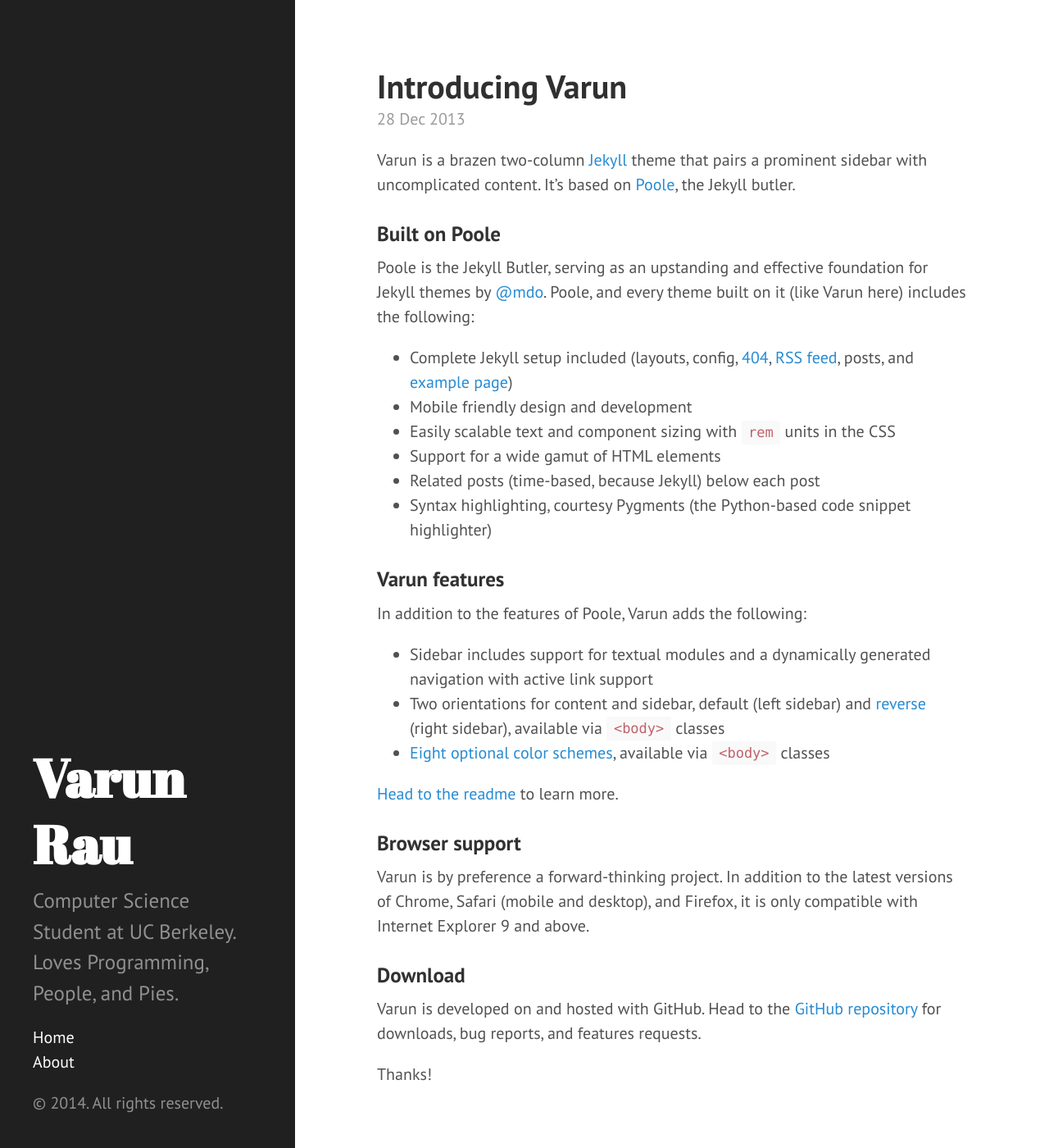
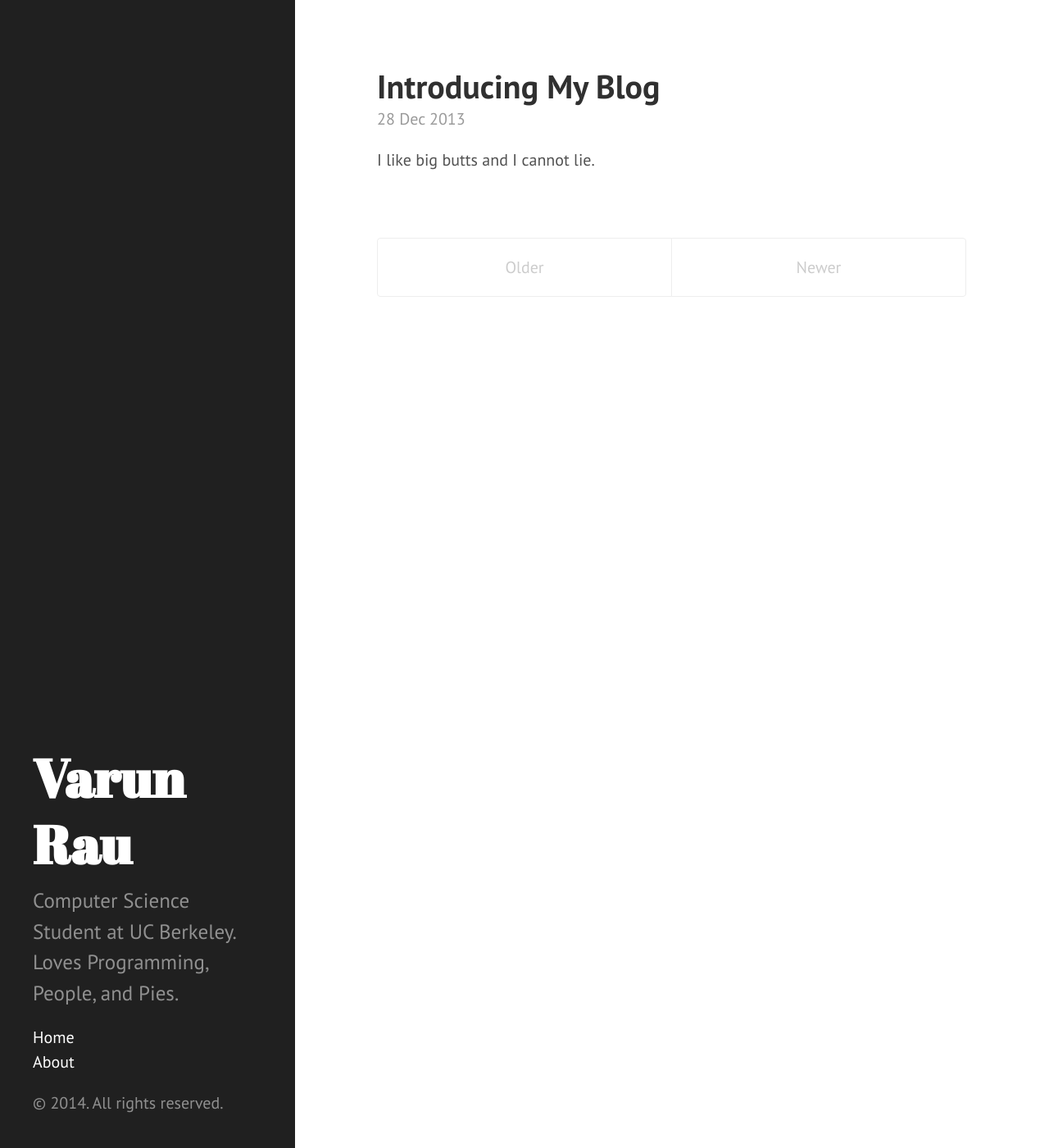
Before and after one commit to varunrau/varunrau.github.com, a Jekyll site: the page built from index.html, in a window 1280 px wide and 1400 px high. Shown: the whole window at 82% size. Built offline with Jekyll 4.4.1, drawn with Linux system fonts in a browser that asks for light colours; Markdown is read by kramdown in place of the engine named in the settings; the list of posts is cut into pages by our own code; some of the changed text lies outside the part shown.

Commit message:
changed post content

```diff
--- a/_posts/2012-02-06-whats-jekyll.md
+++ /dev/null
@@ -1,12 +0,0 @@
----
-layout: post
-title: What's Jekyll?
----
-
-[Jekyll](http://jekyllrb.com) is a static site generator, an open-source tool for creating simple yet powerful websites of all shapes and sizes. From [the project's readme](https://github.com/mojombo/jekyll/blob/master/README.markdown):
-
-  > Jekyll is a simple, blog aware, static site generator. It takes a template directory [...] and spits out a complete, static website suitable for serving with Apache or your favorite web server. This is also the engine behind GitHub Pages, which you can use to host your project’s page or blog right here from GitHub.
-
-It's an immensely useful tool and one we encourage you to use here with Hyde.
-
-Find out more by [visiting the project on GitHub](https://github.com/mojombo/jekyll).
--- a/_posts/2012-02-07-example-content.md
+++ /dev/null
@@ -1,55 +0,0 @@
----
-layout: post
-title: Example content
----
-
-This blog post shows a few different types of content that's supported and styled with Hyde. Basic typography, images, and code are all supported.
-
------
-
-Cum sociis natoque penatibus et magnis <a href="#">dis parturient montes</a>, nascetur ridiculus mus. Aenean eu leo quam. Pellentesque ornare sem lacinia quam venenatis vestibulum. Sed posuere consectetur est at lobortis. Cras mattis consectetur purus sit amet fermentum.
-
-> Curabitur blandit tempus porttitor. **Nullam quis risus eget urna mollis** ornare vel eu leo. Nullam id dolor id nibh ultricies vehicula ut id elit.
-
-Etiam porta *sem malesuada magna* mollis euismod. Cras mattis consectetur purus sit amet fermentum. Aenean lacinia bibendum nulla sed consectetur.
-
-## Heading
-
-Vivamus sagittis lacus vel augue laoreet rutrum faucibus dolor auctor. Duis mollis, est non commodo luctus, nisi erat porttitor ligula, eget lacinia odio sem nec elit. Morbi leo risus, porta ac consectetur ac, vestibulum at eros.
-
-### Sub-heading
-
-Cum sociis natoque penatibus et magnis dis parturient montes, nascetur ridiculus mus.
-
-{% highlight js %}
-// Example can be run directly in your JavaScript console
-
-// Create a function that takes two arguments and returns the sum of those arguments
-var adder = new Function("a", "b", "return a + b");
-
-// Call the function
-adder(2, 6);
-// > 8
-{% endhighlight %}
-
-Aenean lacinia bibendum nulla sed consectetur. Etiam porta sem malesuada magna mollis euismod. Fusce dapibus, tellus ac cursus commodo, tortor mauris condimentum nibh, ut fermentum massa.
-
-### Sub-heading
-
-Cum sociis natoque penatibus et magnis dis parturient montes, nascetur ridiculus mus. Aenean lacinia bibendum nulla sed consectetur. Etiam porta sem malesuada magna mollis euismod. Fusce dapibus, tellus ac cursus commodo, tortor mauris condimentum nibh, ut fermentum massa justo sit amet risus.
-
-* Praesent commodo cursus magna, vel scelerisque nisl consectetur et.
-* Donec id elit non mi porta gravida at eget metus.
-* Nulla vitae elit libero, a pharetra augue.
-
-Donec ullamcorper nulla non metus auctor fringilla. Nulla vitae elit libero, a pharetra augue.
-
-1. Vestibulum id ligula porta felis euismod semper.
-2. Cum sociis natoque penatibus et magnis dis parturient montes, nascetur ridiculus mus.
-3. Maecenas sed diam eget risus varius blandit sit amet non magna.
-
-Cras mattis consectetur purus sit amet fermentum. Sed posuere consectetur est at lobortis.
-
------
-
-Want to see something else added? <a href="https://github.com/mdo/hyde/issues/new">Open an issue.</a>
--- a/_posts/2013-12-28-introducing-hyde.md
+++ b/_posts/2013-12-28-introducing-hyde.md
@@ -1,37 +1,6 @@
 ---
 layout: post
-title: Introducing Varun
+title: Introducing My Blog
 ---
 
-Varun is a brazen two-column [Jekyll](http://jekyllrb.com) theme that pairs a prominent sidebar with uncomplicated content. It's based on [Poole](http://getpoole.com), the Jekyll butler.
-
-### Built on Poole
-
-Poole is the Jekyll Butler, serving as an upstanding and effective foundation for Jekyll themes by [@mdo](https://twitter.com/mdo). Poole, and every theme built on it (like Varun here) includes the following:
-
-* Complete Jekyll setup included (layouts, config, [404](/404), [RSS feed](/atom.xml), posts, and [example page](/about))
-* Mobile friendly design and development
-* Easily scalable text and component sizing with `rem` units in the CSS
-* Support for a wide gamut of HTML elements
-* Related posts (time-based, because Jekyll) below each post
-* Syntax highlighting, courtesy Pygments (the Python-based code snippet highlighter)
-
-### Varun features
-
-In addition to the features of Poole, Varun adds the following:
-
-* Sidebar includes support for textual modules and a dynamically generated navigation with active link support
-* Two orientations for content and sidebar, default (left sidebar) and [reverse](https://github.com/poole/lanyon#reverse-layout) (right sidebar), available via `<body>` classes
-* [Eight optional color schemes](https://github.com/poole/Varun#themes), available via `<body>` classes
-
-[Head to the readme](https://github.com/poole/Varun#readme) to learn more.
-
-### Browser support
-
-Varun is by preference a forward-thinking project. In addition to the latest versions of Chrome, Safari (mobile and desktop), and Firefox, it is only compatible with Internet Explorer 9 and above.
-
-### Download
-
-Varun is developed on and hosted with GitHub. Head to the <a href="https://github.com/poole/Varun">GitHub repository</a> for downloads, bug reports, and features requests.
-
-Thanks!
+I like big butts and I cannot lie.
```
